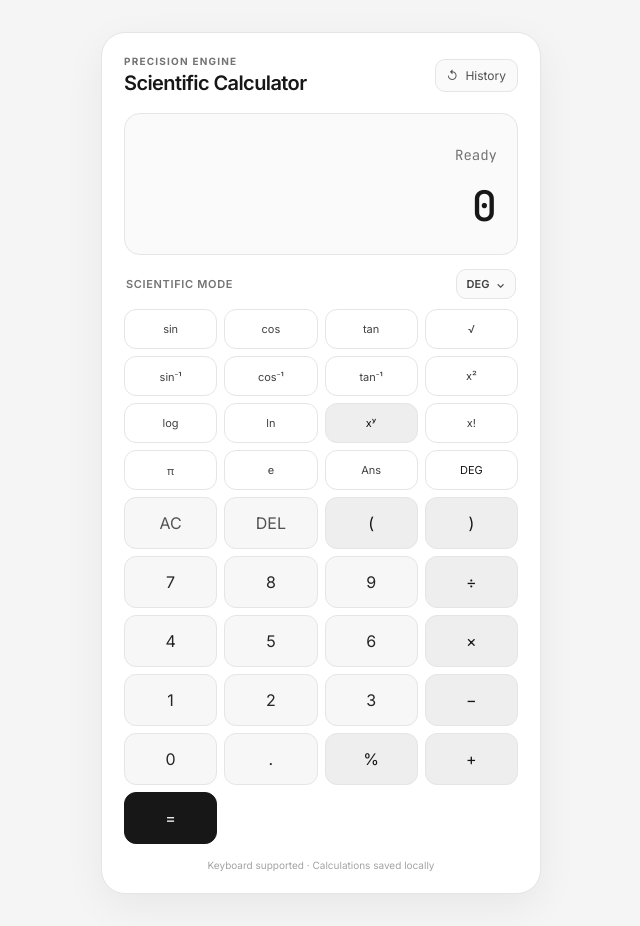
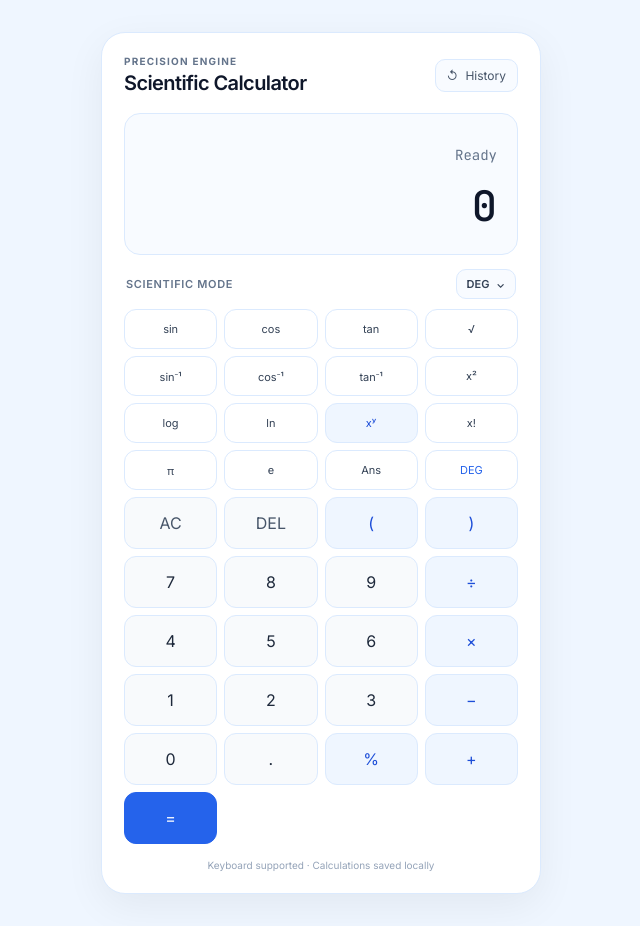
Before and after one commit to chauhanaditya2811/scientific-calculator, a React (Vite) app: page / in a window 1280 px wide. Shown: the whole page, without its empty margins (319-959 px from the left). Built offline with nearby package versions, Linux system fonts and the light colour scheme.

Commit message:
Update calculator theme to blue

```diff
--- a/src/styles.css
+++ b/src/styles.css
@@ -2,8 +2,8 @@
 
 :root {
   font-family: Inter, system-ui, -apple-system, BlinkMacSystemFont, "Segoe UI", sans-serif;
-  color: #171717;
-  background: #f5f5f5;
+  color: #0f172a;
+  background: #eff6ff;
   font-synthesis: none;
 }
 
@@ -13,7 +13,7 @@ body {
   margin: 0;
   min-width: 320px;
   min-height: 100vh;
-  background: #f5f5f5;
+  background: #eff6ff;
 }
 
 button {
@@ -21,7 +21,7 @@ button {
 }
 
 button:focus-visible {
-  outline: 2px solid #171717;
+  outline: 2px solid #2563eb;
   outline-offset: 2px;
 }
 
@@ -37,7 +37,7 @@ button:focus-visible {
 .calculator-card {
   width: min(440px, 100%);
   padding: 22px;
-  border: 1px solid #e5e5e5;
+  border: 1px solid #dbeafe;
   border-radius: 24px;
   background: #ffffff;
   box-shadow: 0 12px 40px rgba(0, 0, 0, .06);
@@ -57,7 +57,7 @@ button:focus-visible {
 
 .eyebrow {
   margin: 0 0 4px;
-  color: #737373;
+  color: #64748b;
   font-size: 10px;
   font-weight: 700;
   letter-spacing: .12em;
@@ -67,7 +67,7 @@ button:focus-visible {
 h1,
 h2 {
   margin: 0;
-  color: #171717;
+  color: #0f172a;
   letter-spacing: -.03em;
 }
 
@@ -84,16 +84,24 @@ h2 {
 .history-toggle,
 .mode-pill,
 .history-header button {
-  border: 1px solid #e5e5e5;
+  border: 1px solid #dbeafe;
   border-radius: 10px;
-  color: #525252;
-  background: #fafafa;
+  color: #475569;
+  background: #f8fbff;
   cursor: pointer;
 }
 
 .history-toggle {
   padding: 8px 11px;
   font-size: 12px;
+}
+
+.history-toggle:hover,
+.mode-pill:hover,
+.history-header button:hover {
+  color: #1d4ed8;
+  border-color: #93c5fd;
+  background: #eff6ff;
 }
 
 .history-toggle span {
@@ -103,9 +111,9 @@ h2 {
 .display {
   min-height: 142px;
   padding: 20px;
-  border: 1px solid #e5e5e5;
+  border: 1px solid #dbeafe;
   border-radius: 16px;
-  background: #fafafa;
+  background: #f8fbff;
   display: flex;
   flex-direction: column;
   align-items: flex-end;
@@ -116,7 +124,7 @@ h2 {
 .display-expression {
   width: 100%;
   min-height: 24px;
-  color: #737373;
+  color: #64748b;
   font: 14px "JetBrains Mono", monospace;
   text-align: right;
   overflow-x: auto;
@@ -125,7 +133,7 @@ h2 {
 .display-preview {
   width: 100%;
   margin-top: 8px;
-  color: #171717;
+  color: #0f172a;
   font: 500 clamp(30px, 8vw, 42px) "JetBrains Mono", monospace;
   text-align: right;
   word-break: break-all;
@@ -133,7 +141,7 @@ h2 {
 
 .mode-row {
   margin: 14px 2px 10px;
-  color: #737373;
+  color: #64748b;
   font-size: 11px;
   font-weight: 600;
   text-transform: uppercase;
@@ -142,7 +150,7 @@ h2 {
 
 .mode-pill {
   padding: 7px 10px;
-  color: #404040;
+  color: #334155;
   font-size: 11px;
 }
 
@@ -167,16 +175,16 @@ h2 {
 
 .key {
   min-height: 52px;
-  border: 1px solid #e5e5e5;
+  border: 1px solid #dbeafe;
   border-radius: 12px;
-  color: #262626;
-  background: #f7f7f7;
+  color: #1e293b;
+  background: #f8fafc;
   cursor: pointer;
   transition: background .12s, transform .08s;
 }
 
 .key:hover {
-  background: #eeeeee;
+  background: #dbeafe;
 }
 
 .key:active {
@@ -185,7 +193,7 @@ h2 {
 
 .key.scientific {
   min-height: 40px;
-  color: #525252;
+  color: #475569;
   background: #ffffff;
   font-size: 11px;
 }
@@ -193,20 +201,20 @@ h2 {
 .key.function,
 .key.constant,
 .key.answer {
-  color: #404040;
+  color: #334155;
 }
 
 .key.mode {
-  color: #171717;
+  color: #2563eb;
 }
 
 .key.action {
-  color: #525252;
+  color: #475569;
 }
 
 .key.operator {
-  color: #171717;
-  background: #eeeeee;
+  color: #1d4ed8;
+  background: #eff6ff;
 }
 
 .key.wide {
@@ -215,17 +223,17 @@ h2 {
 
 .key.equals {
   color: #ffffff;
-  background: #171717;
-  border-color: #171717;
+  background: #2563eb;
+  border-color: #2563eb;
 }
 
 .key.equals:hover {
-  background: #333333;
+  background: #1e40af;
 }
 
 .footer-hint {
   margin: 15px 0 0;
-  color: #a3a3a3;
+  color: #94a3b8;
   font-size: 10px;
   text-align: center;
 }
@@ -235,7 +243,7 @@ h2 {
   max-height: 620px;
   overflow: auto;
   padding: 20px;
-  border: 1px solid #e5e5e5;
+  border: 1px solid #dbeafe;
   border-radius: 20px;
   background: #ffffff;
   box-shadow: 0 12px 40px rgba(0, 0, 0, .05);
@@ -247,7 +255,7 @@ h2 {
 
 .history-header button {
   padding: 7px 10px;
-  color: #525252;
+  color: #475569;
   font-size: 11px;
 }
 
@@ -255,8 +263,8 @@ h2 {
   width: 100%;
   padding: 13px 0;
   border: 0;
-  border-bottom: 1px solid #eeeeee;
-  color: #737373;
+  border-bottom: 1px solid #dbeafe;
+  color: #64748b;
   background: transparent;
   text-align: left;
   cursor: pointer;
@@ -266,20 +274,20 @@ h2 {
   display: block;
   margin-bottom: 5px;
   overflow: hidden;
-  color: #737373;
+  color: #64748b;
   font: 12px "JetBrains Mono", monospace;
   text-overflow: ellipsis;
   white-space: nowrap;
 }
 
 .history-item strong {
-  color: #171717;
+  color: #0f172a;
   font: 500 14px "JetBrains Mono", monospace;
 }
 
 .empty-history {
   padding: 40px 0;
-  color: #a3a3a3;
+  color: #94a3b8;
   font-size: 12px;
   text-align: center;
 }
```
